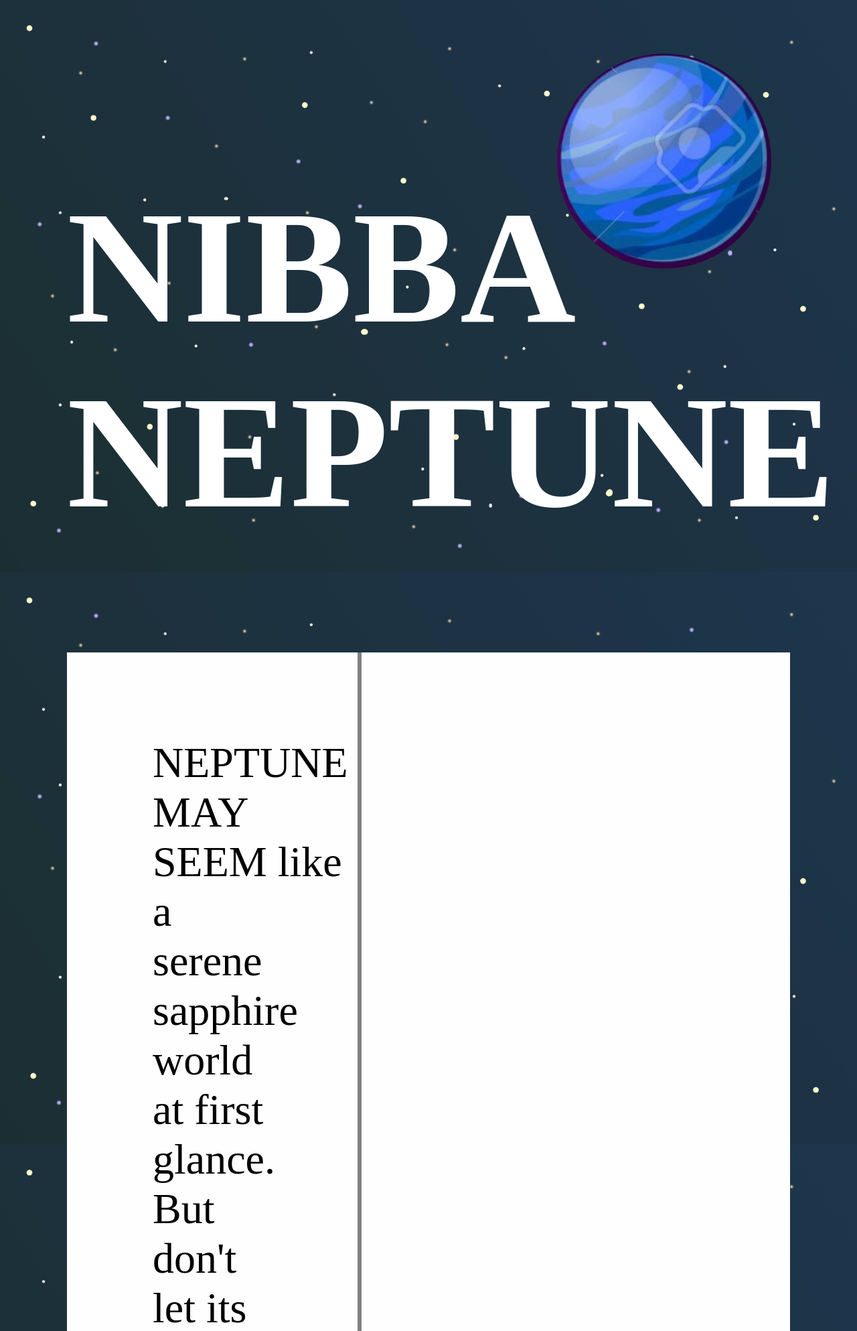
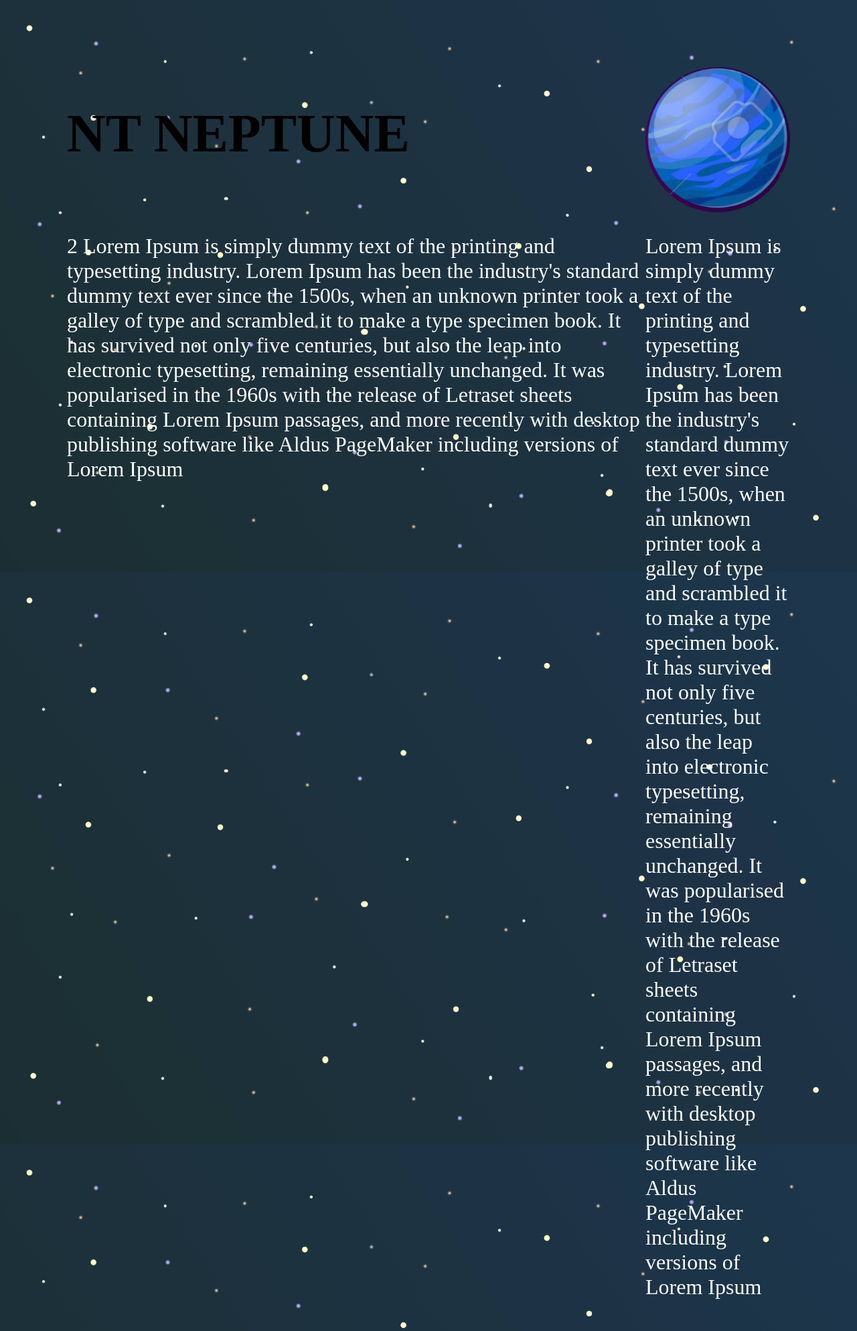
Before and after one commit to RogerT22/CTFCompClub, a Flask app: template server/templates/suggestion.html in a window 1280 px wide. Shown: the top 1987 px of the page at 67% size. Run offline with Flask 2, Linux system fonts and the light colour scheme; the template is opened without the code that fills it, so the values that code supplies are empty.

Commit message:
Revert "Button"

```diff
--- a/server/routes.py
+++ b/server/routes.py
@@ -25,12 +25,7 @@
 @app.route('/planets', methods=['GET', 'POST'])
 def planets():
     print(os.path.dirname(os.path.abspath(__file__)))
-    return render_template('suggestion.html');
-
-@app.route('/cookies', methods=['GET', 'POST'])
-def cookies():
-    return render_template('cookies.html');
-
+    return render_template('planets.html');
 """
 @app.route('/login', methods=['GET', 'POST'])
 
@@ -43,9 +38,5 @@
     return render_template('login.html',  title='Sign In', form=form)
 
 """
-@app.route('/login', methods=['GET', 'POST'])
-def login():
-    return render_template("LoginForm.php");
-
 if __name__ == "__main__":
     app.run(debug=True)
--- a/server/static/PHP_Login/login.css
+++ /dev/null
@@ -1,4 +0,0 @@
-function reveal() {
-  document.getElementById("demo").innerHTML = "FLAG{ArtOfDistraction}";
-
-}
--- a/server/static/draggable.js
+++ b/server/static/draggable.js
@@ -1,17 +1,15 @@
-alert("welloo");
+alert("hello");
 dragElement(document.getElementById("planetPicture"));
 function dragElement(elmnt) {
   var pos1 = 0, pos2 = 0, pos3 = 0, pos4 = 0;
-  /*
-  if (document.getElementById(elmnt.id) ) {
+  if (document.getElementById(elmnt.id )) {
     // if present, the header is where you move the DIV from:
     document.getElementById(elmnt.id).onmousedown = dragMouseDown;
   } else {
     // otherwise, move the DIV from anywhere inside the DIV:
+    elmnt.onmousedown = dragMouseDown;
+  }
 
-  }
-  */
-  elmnt.onmousedown = dragMouseDown;
   function dragMouseDown(e) {
     e = e || window.event;
     e.preventDefault();
@@ -20,9 +18,7 @@
     pos4 = e.clientY;
     document.onmouseup = closeDragElement;
     // call a function whenever the cursor moves:
-    if(e.ctrlKey) {
-      document.onmousemove = elementDrag;
-    }
+    document.onmousemove = elementDrag;
   }
 
   function elementDrag(e) {
--- a/server/static/main.css
+++ b/server/static/main.css
@@ -16,9 +16,6 @@
 .sidebar {
   flex: 2;
   order: 2;
-  flex-direction: column;
-  justify-content: space-evenly;
-  align-items: center;
 }
 .text {
   flex: 5;
--- a/server/static/suggestions.css
+++ b/server/static/suggestions.css
@@ -1,7 +1,7 @@
 .site {
   display: grid;
   grid-template-columns: 1fr 3fr 1fr;
-  justify-content: space-between;
+
   grid-template-areas:
   'header header header'
   'content content sidebar';
@@ -19,30 +19,22 @@
 .hText{
     grid-area: htext;
 }
-.text {
-  grid-area: content;
-  background-color: #FEFEFE;
-  border-right: 0.4em solid grey;
-}
+
 .sidebar {
   grid-area: sidebar;
   color: #FDFEFE;
   font-size: 1em;
-  background-color: #FEFEFE;
-  display: flex;
-  flex-direction: column;
-  justify-content: space-evenly;
-  align-items: center;
 }
-
+.text {
+  grid-area: content;
+  color: #FDFEFE;
+  font-size: 1em;
+}
 .planetImage {
-  position: absolute;
-  top: 10%;
-  right: 10%;
   grid-area: planet;
   object-fit: cover;
+  width: 100%;
   height:auto;
-  width: 20em;
   border-radius:50%
 }
 body {
@@ -52,25 +44,9 @@
   background-size: cover;
   margin: 100px 100px 100px 100px;
 }
-button {
-  border-radius: 1em;
-  background-color: #4c74af; /* Green */
-  border: none;
-  color: white;
-  padding: 15px 32px;
-  text-align: center;
-  text-decoration: none;
-  display: inline-block;
-  font-size: 4em;
-  height: 4em;
-  width: 10em;
-}
 p {
-  font-size: 4em;
-  color: black;
-  margin: 2em 2em 2em 2em;
+  font-size: 2em;
 }
 h1 {
-  color: white;
-  font-size: 15em;
+  font-size: 5em;
 }
--- a/server/templates/suggestion.html
+++ b/server/templates/suggestion.html
@@ -7,36 +7,15 @@
 <body>
     <div class= "site">
         <div class="header">
-            <h1 class="htext">NIBBA NEPTUNE</h1>
-            <img id = "planetPicture" src = "/static/neptune.jpg" alt = "The blue planet" class="planetImage">
-            <script src="{{url_for('static', filename='draggable.js')}}"></script>
+            <h1 class="htext">NT NEPTUNE</h1>
+            <img src = "/static/neptune.jpg" alt = "The blue planet" class="planetImage">
         </div>
-          <div class = "sidebar">
-            <button class="button">Question 1</button>
-            <button class="button">Question 2</button>
-            <button class="button">Question 3 </button>
-          </div>
-          <div class = "text">
-            <p>NEPTUNE MAY SEEM like a serene sapphire world at first glance. But don't let its quiet azure hues fool you: The eighth planet from the sun is a wild child.
-              Neptune is the windiest planet in our solar system, whipping up momentous gusts that can reach more than 1,200 miles an hour. That soothing sapphire expanse does reveal some of the whirling chaos below in the form of cloudy bands and massive gyres that look like dark smudges on its surface.
-              One “Great Dark Spot” captured by Voyager 2 in 1989 could have fit an entire Earth inside. Though it's since disappeared, others have taken its place. In March of 2019, astronomers revealed for the first time that they witnessed the birth of one of Neptune's massive storms. Nearly as big as the maelstrom that Voyager documented, the baby storm seemed to take shape from bright white clouds between 2015 through 2017, emerging as a full-fledged gyre in 2018.
-              Dreaming of blue
-              Orbiting at a distance of roughly 2.8 billion miles from the sun, Neptune is the furthest planet yet discovered in our solar system (that is, after Pluto's reclassification as a dwarf planet in 2006). Neptune rotates quickly compared to Earth, with one day taking 16 Earth hours. But its great distance from the sun means the years are long, requiring 165 Earth years to make one trip around our glowing star.
-              At such a distance from Earth, Neptune is the solar system's only planet that can't be seen in our night sky without a telescope. Even neighboring Uranus, though faint, glints overhead on a clear dark night. That means that Neptune wasn't an easy planet to discover. Some suggest that Galileo Galilei first spotted Neptune as early as 1613. Many believe that he mistook it for a star at the time, yet some scientists think that may not be the case.
-              Most attribute Neptune's discovery to mathematical mastery in the 1800s. After the discovery of Uranus at the turn of the century, astronomers noticed it seemed to be affected by a strange gravitational tug. This oddity led British mathematician John Couch Adams to calculate Neptune's potential position in the 1840s. A couple of years later, French astronomer Urbain Le Verrier did the same.
-              The calculations were finally confirmed in 1846 when German astronomer Johann Gottfried Galle used Le Verrier's predictions to locate the ice giant, which was dubbed Neptune after the Roman god of the sea.
-              Frosty but hot
-              Neptune is just one of two ice giants in our cosmic family, along with Uranus. It's blanketed in an atmosphere of hydrogen and helium, with traces of methane, water, and ammonia. Underneath an initial chilly layer, temperatures and pressures rapidly increase.
-              Deep under its cloud tops, Neptune might sport a vast, roiling-hot ocean of water that envelops its rocky core. But not all scientists agree that the planet is cool enough for such liquid to stick around without evaporating.
-              Methane in the atmosphere reflects blue light, painting the world in vibrant color. In most pictures, Neptune seems to be a deeper and more brilliant blue than Uranus, which looks like a pale turquoise dot. But Neptune is likely similarly pale as its neighbor and just appears darker in images because of its greater distance from the sun. Still, according to NASA, there may be some other, unknown component of Neptune's atmosphere that colors the world a slightly different hue.
-              Celestial tagalongs
-              Neptune has 14 known moons as of 2019. Its largest celestial tagalong, Triton, is the solar system's only large moon that has a retrograde orbit, which means it zips around Neptune in the opposite direction than its host planet's rotation. This curious orbital direction may be evidence that it wasn't always a moon.
-              Instead, researchers propose Triton started as a binary system—similar to the dwarf planet Pluto and its moon Charon. As it passed by, Neptune's gravity kidnapped Triton from the pair and trapped it in orbit. Triton has a thin atmosphere that seems to be growing warmer, but scientists are unsure why.
-              Five known rings of rocks and dust encircle Neptune—all named after astronomers who helped bring to light details about the windy world. The ring names are Galle, Le Verrier, Lassell, Arago, and Adams. Neptune also has several partial rings, known as arcs.
-              Only one spacecraft has ever visited the dark blue world. Voyager 2 whipped by in 1989, collecting captivating data and images. Though many scientists have proposed additional visits, none have yet been approved.
-              Until another plan is crafted to visit Neptune, researchers will have to appease their curiosity from afar, capitalizing on observations from the Hubble Space Telescope as well as telescopes that have their bases firmly planted on the ground
-            </p>
-          </div>
+        <div class = "sidebar">
+            <p> Lorem Ipsum is simply dummy text of the printing and typesetting industry. Lorem Ipsum has been the industry's standard dummy text ever since the 1500s, when an unknown printer took a galley of type and scrambled it to make a type specimen book. It has survived not only five centuries, but also the leap into electronic typesetting, remaining essentially unchanged. It was popularised in the 1960s with the release of Letraset sheets containing Lorem Ipsum passages, and more recently with desktop publishing software like Aldus PageMaker including versions of Lorem Ipsum </p>
+        </div>
+        <div class = "text">
+            <p>2 Lorem Ipsum is simply dummy text of the printing and typesetting industry. Lorem Ipsum has been the industry's standard dummy text ever since the 1500s, when an unknown printer took a galley of type and scrambled it to make a type specimen book. It has survived not only five centuries, but also the leap into electronic typesetting, remaining essentially unchanged. It was popularised in the 1960s with the release of Letraset sheets containing Lorem Ipsum passages, and more recently with desktop publishing software like Aldus PageMaker including versions of Lorem Ipsum </p>
+        </div>
     </div>
 </body>
 </html>
```
Also changed, not shown: server/static/PHP_Login/LoginFormstyle.css (deleted, +0 -70 lines), server/static/cookie.js (deleted, +0 -16 lines), server/templates/cookies.html (deleted, +0 -14 lines), server/templates/login.html (added, +24 -0 lines), server/static/PHP_Login/space.jpg (deleted), server/static/bg.jpg (deleted), server/static/cookies.css (deleted), 1 other file.
